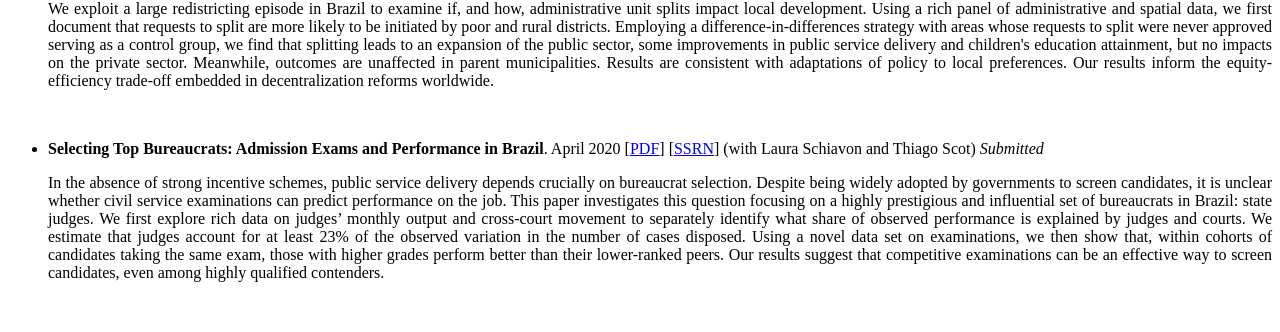
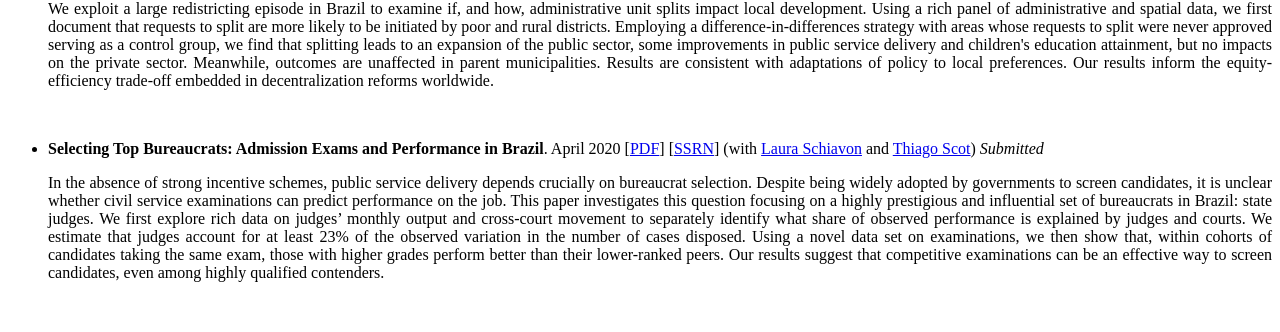
Before and after one commit to rdahis/rdahis.github.io, a Jekyll site: the page built from 1-research.md, in a window 1280 px wide. Shown: the part 233-565 px from the top of the page. Built offline with Jekyll 4.4.1, drawn with Linux system fonts in a browser that asks for light colours; a script that is not in the unit is left out; some of the changed lines change nothing that is shown.

Commit message:
Add coauthors website links.

```diff
--- a/1-research.md
+++ b/1-research.md
@@ -15,7 +15,7 @@
    <p style="text-align: justify;"> We exploit a large redistricting episode in Brazil to examine if, and how, administrative unit splits impact local development. Using a rich panel of administrative and spatial data, we first document that requests to split are more likely to be initiated by poor and rural districts. Employing a difference-in-differences strategy with areas whose requests to split were never approved serving as a control group, we find that splitting leads to an expansion of the public sector, some improvements in public service delivery and children's education attainment, but no impacts on the private sector. Meanwhile, outcomes are unaffected in parent municipalities. Results are consistent with adaptations of policy to local preferences. Our results inform the equity-efficiency trade-off embedded in decentralization reforms worldwide. </p>
 
 <br>
-- **Selecting Top Bureaucrats: Admission Exams and Performance in Brazil**. April 2020 [[PDF](/files/papers/DSS_Selecting_Top_Bureaucrats.pdf){:target="_blank"}] [[SSRN](https://ssrn.com/abstract=3584725){:target="_blank"}] (with Laura Schiavon and Thiago Scot) _Submitted_
+- **Selecting Top Bureaucrats: Admission Exams and Performance in Brazil**. April 2020 [[PDF](/files/papers/DSS_Selecting_Top_Bureaucrats.pdf){:target="_blank"}] [[SSRN](https://ssrn.com/abstract=3584725){:target="_blank"}] (with [Laura Schiavon](https://www.lauraschiavon.com/){:target="_blank"} and [Thiago Scot](https://sites.google.com/view/thiagoscot/){:target="_blank"}) _Submitted_
 
    <p style="text-align: justify;"> In the absence of strong incentive schemes, public service delivery depends crucially on bureaucrat selection. Despite being widely adopted by governments to screen candidates, it is unclear whether civil service examinations can predict performance on the job. This paper investigates this question focusing on a highly prestigious and influential set of bureaucrats in Brazil: state judges. We first explore rich data on judges’ monthly output and cross-court movement to separately identify what share of observed performance is explained by judges and courts. We estimate that judges account for at least 23% of the observed variation in the number of cases disposed. Using a novel data set on examinations, we then show that, within cohorts of candidates taking the same exam, those with higher grades perform better than their lower-ranked peers. Our results suggest that competitive examinations can be an effective way to screen candidates, even among highly qualified contenders. </p>
 
```
